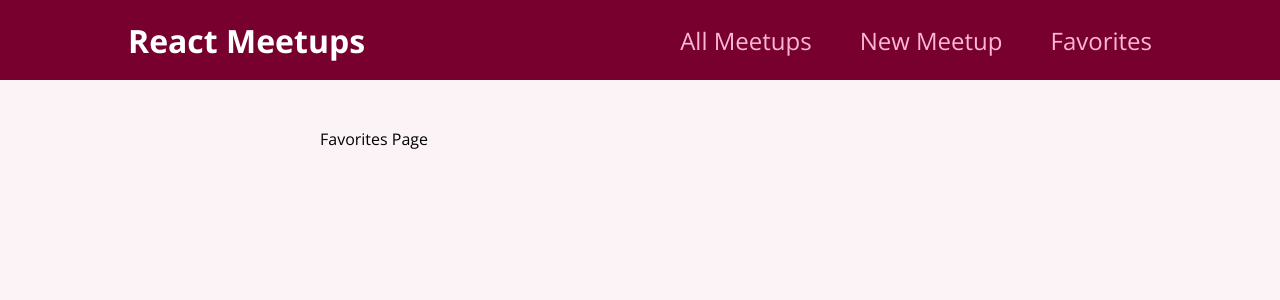
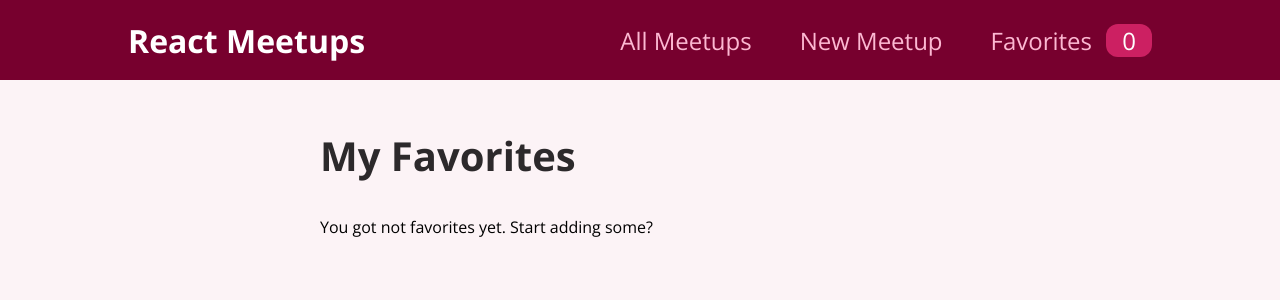
Before and after one commit to jaytula/react-refresher, a React (Create React App) app in the folder meetups/: page /favorites in a window 1280 px wide. Shown: the top 300 px of the page. Built offline with nearby package versions, Linux system fonts and the light colour scheme.

Commit message:
47. More Context Usage

```diff
--- a/meetups/src/components/layout/MainNavigation.tsx
+++ b/meetups/src/components/layout/MainNavigation.tsx
@@ -1,7 +1,10 @@
+import { useContext } from "react";
 import { Link } from "react-router-dom";
+import FavoritesContext from "../../store/favorites-context";
 import classes from "./MainNavigation.module.css";
 
 function MainNavigation() {
+  const {totalFavorites} = useContext(FavoritesContext);
   return (
     <header className={classes.header}>
       <div className={classes.logo}>React Meetups</div>
@@ -14,7 +17,7 @@
             <Link to="/new-meetup">New Meetup</Link>
           </li>
           <li>
-            <Link to="/favorites">Favorites</Link>
+            <Link to="/favorites">Favorites <span className={classes.badge}>{totalFavorites}</span></Link>
           </li>
         </ul>
       </nav>
--- a/meetups/src/pages/Favorites.tsx
+++ b/meetups/src/pages/Favorites.tsx
@@ -1,5 +1,23 @@
+import { useContext } from "react";
+import MeetupList from "../components/meetups/MeetupList";
+import FavoritesContext from "../store/favorites-context";
+
 function FavoritesPage() {
-  return <div>Favorites Page</div>;
+  const { favorites, totalFavorites } = useContext(FavoritesContext);
+
+  let content: JSX.Element;
+
+  if (totalFavorites === 0) {
+    content = <p>You got not favorites yet. Start adding some?</p>;
+  } else {
+    content = <MeetupList meetups={favorites} />;
+  }
+  return (
+    <section>
+      <h1>My Favorites</h1>
+      {content}
+    </section>
+  );
 }
 
 export default FavoritesPage;
```
